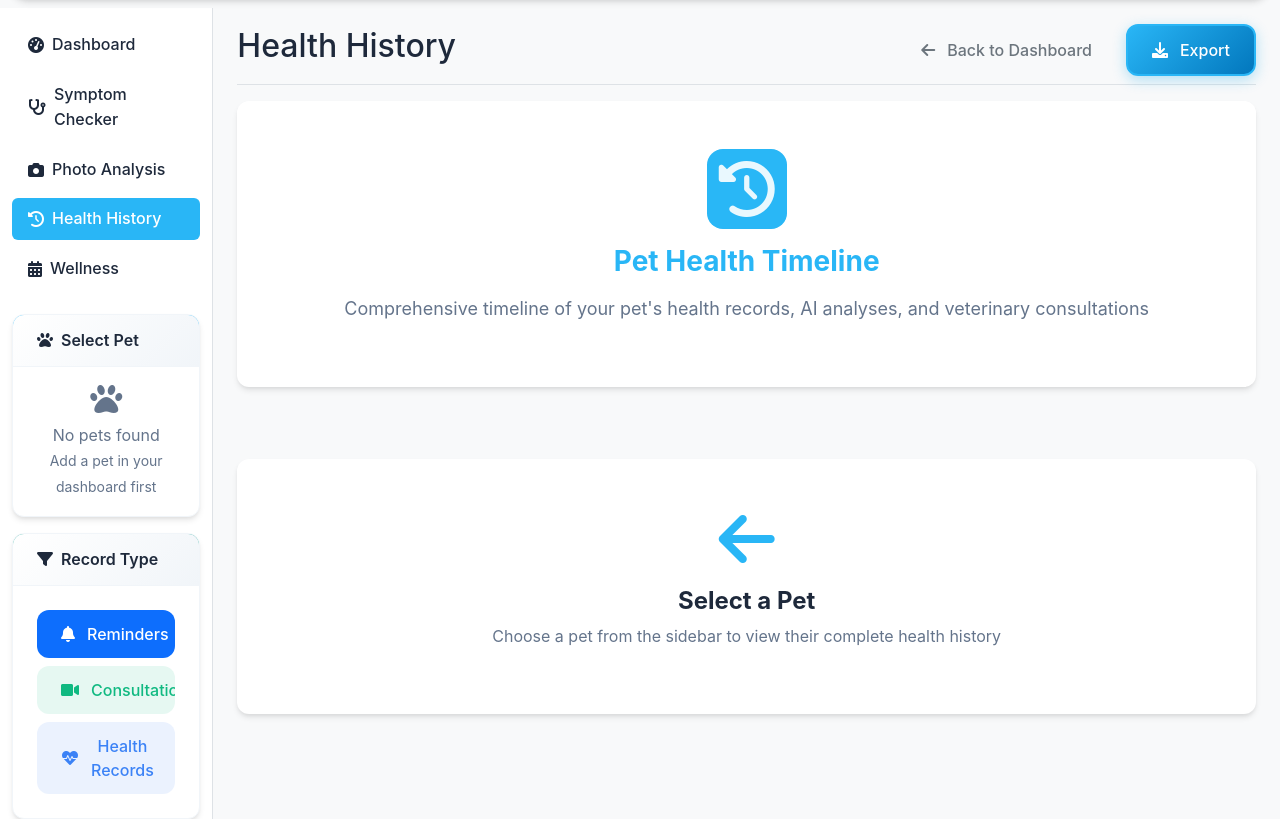
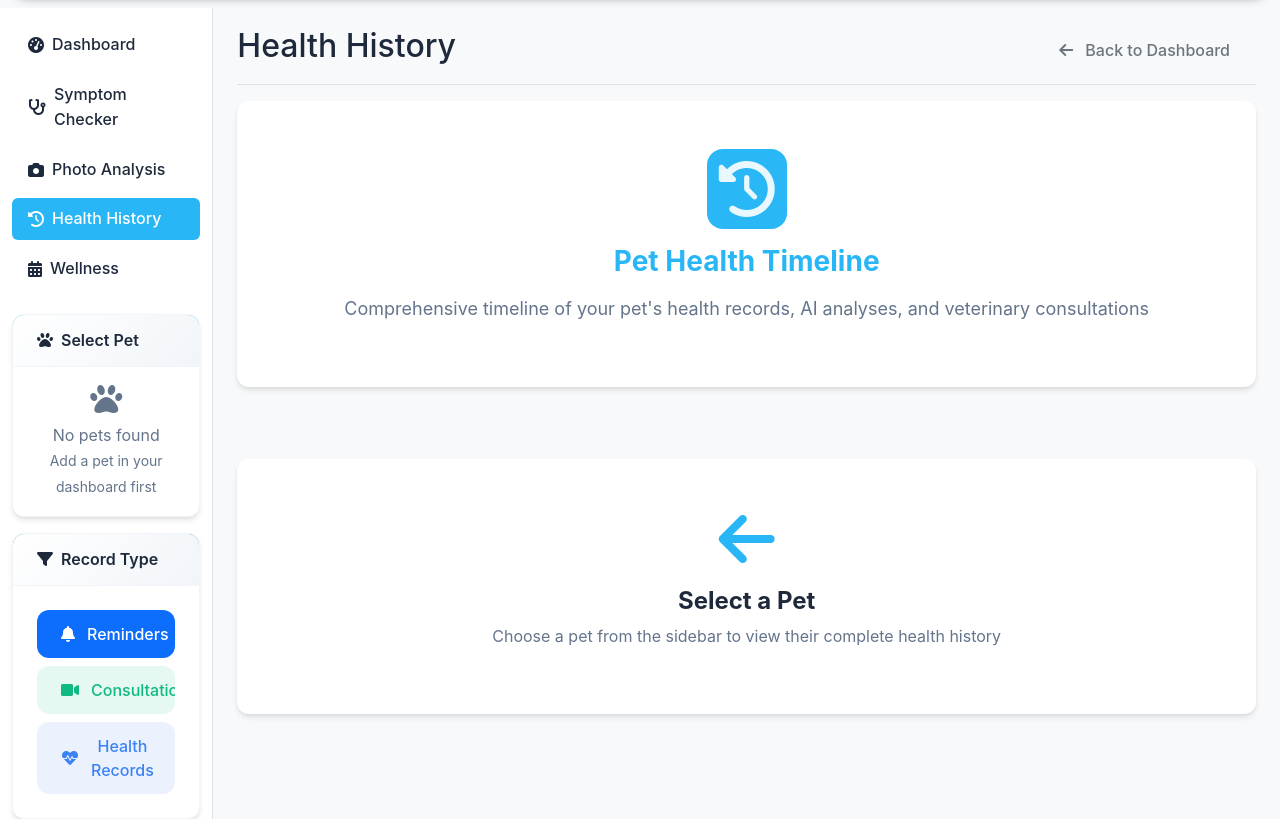
Before and after one commit to kashisharora-14/VetTrack-AI, a Flask app: page /history in a window 1280 px wide. Shown: the part 102-921 px from the top of the page. Run offline with Flask 3, Linux system fonts and the light colour scheme; the visitor is signed in with stand-in values (Sample User, id 1); data that the repository does not hold is empty; some libraries are stand-ins or nearby versions.

Commit message:
Assistant checkpoint: Remove export button from Health History page
Assistant generated file changes:
- MyProject-3/templates/history.html: Remove export button from Health History page, Remove exportHistory function from History page

---

User prompt:

i can still se that here export button

Replit-Commit-Author: Assistant
Replit-Commit-Session-Id: bfe9a2f3-052d-4eb7-8138-1eaea534770f

```diff
--- a/MyProject-3/templates/history.html
+++ b/MyProject-3/templates/history.html
@@ -126,12 +126,9 @@
                 <div class="d-flex justify-content-between flex-wrap flex-md-nowrap align-items-center pt-3 pb-2 mb-3 border-bottom">
                     <h1 class="h2">Health History</h1>
                     <div class="btn-toolbar mb-2 mb-md-0">
-                        <a href="{{ url_for('dashboard') }}" class="btn btn-outline-secondary me-2">
+                        <a href="{{ url_for('dashboard') }}" class="btn btn-outline-secondary">
                             <i class="fas fa-arrow-left me-1"></i>Back to Dashboard
                         </a>
-                        <button type="button" class="btn btn-primary" onclick="exportHistory()">
-                            <i class="fas fa-download me-1"></i>Export
-                        </button>
                     </div>
                 </div>
 
@@ -421,13 +418,7 @@
             }
         }
 
-        function exportHistory() {
-            if (!currentPetId) {
-                alert("Please select a pet first.");
-                return;
-            }
-            alert("Export functionality will be implemented soon.");
-        }
+
 
         function addQuickEntry() {
             if (!currentPetId) {
```
